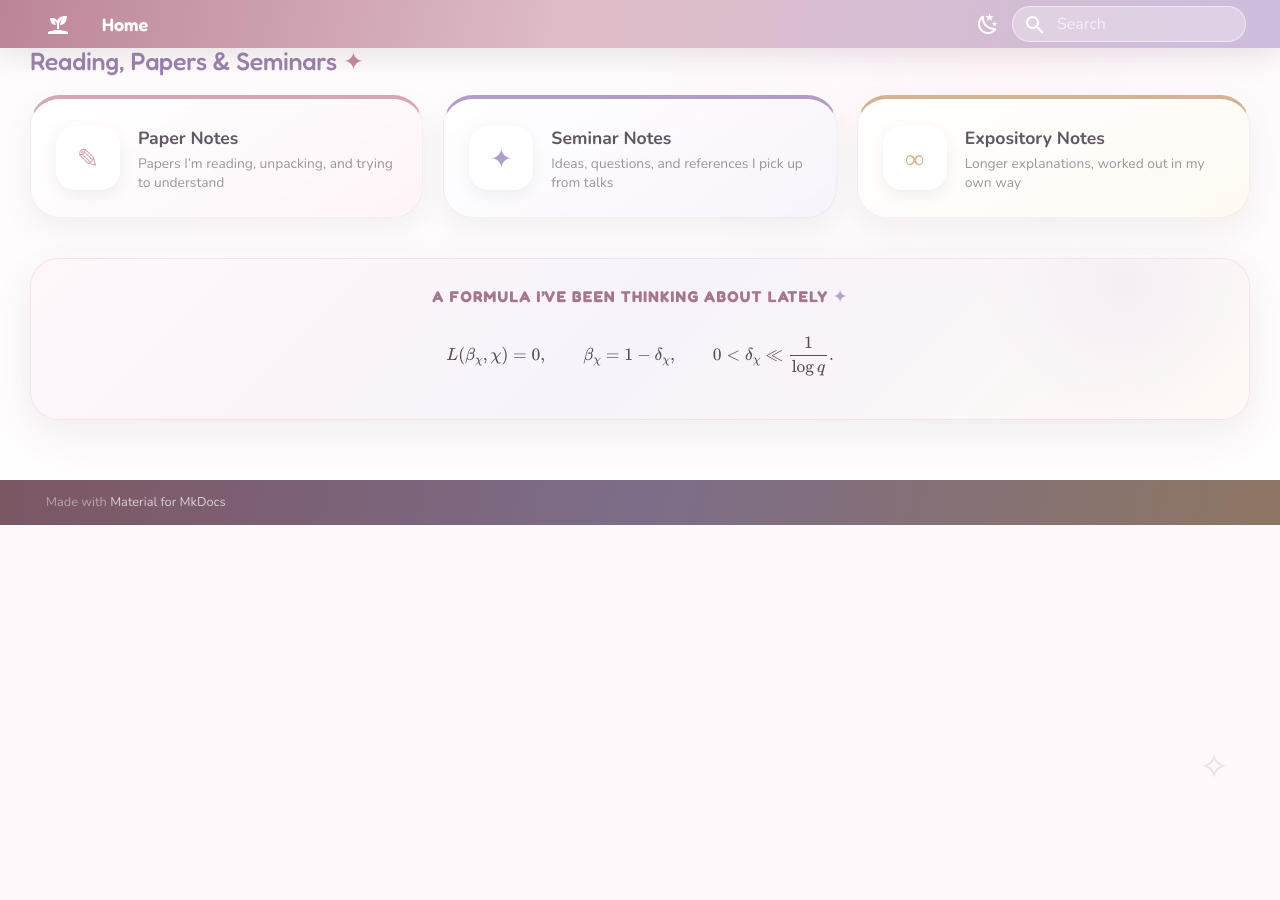
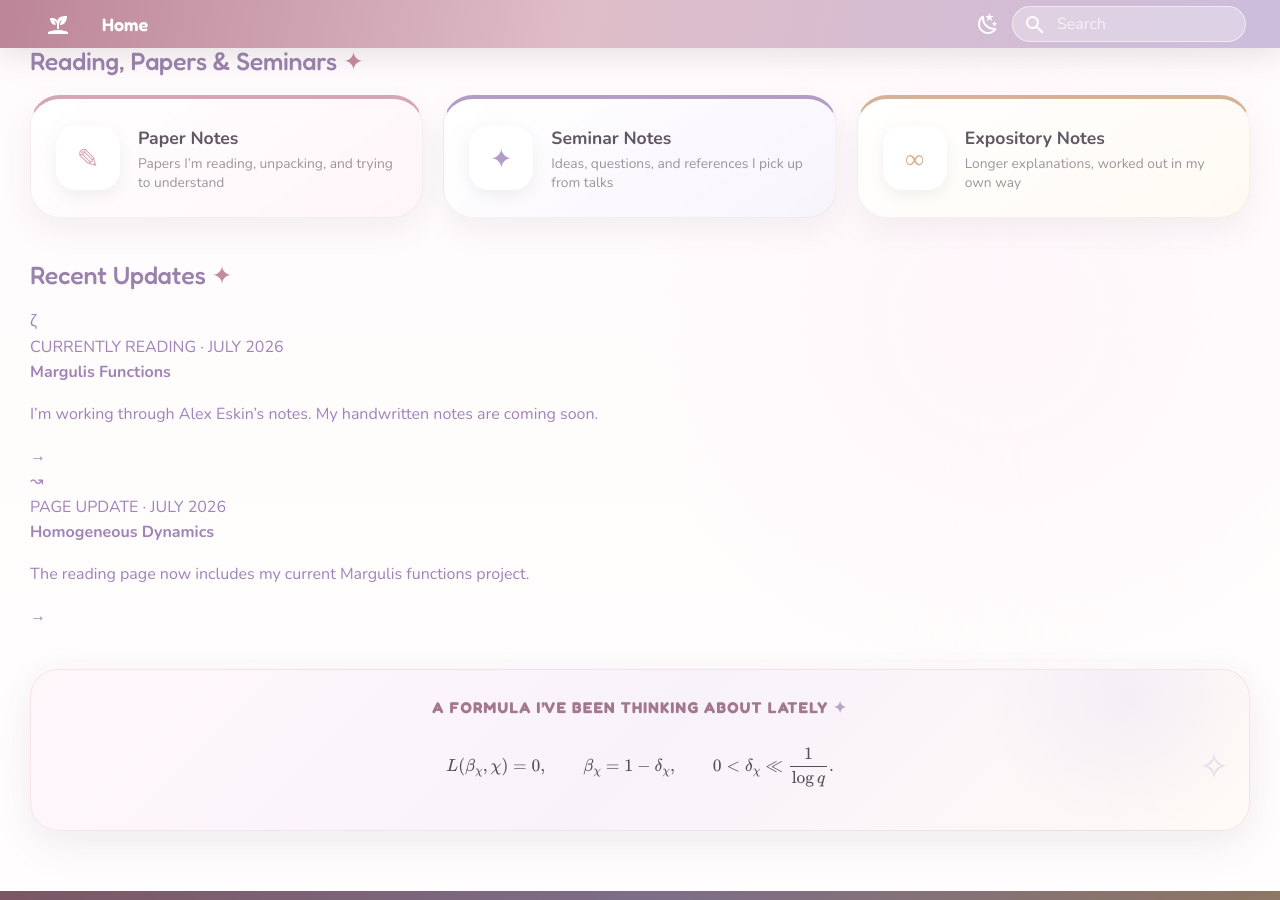
Before and after one commit to yanyanwang-math/yanyanwang-math.github.io, an MkDocs documentation site: the page built from docs/index.md, in a window 1280 px wide and 900 px high, scrolled down 1238 px. Built offline with MkDocs 1.6.1 and Material for MkDocs 9.7.7, drawn with Linux system fonts in a browser that asks for light colours; before the commit the page ends 1763 px from its top, so only the background shows below that.

Commit message:
Add files via upload

```diff
--- a/docs/index.md
+++ b/docs/index.md
@@ -131,6 +131,32 @@ hide:
 
   </div>
 
+  <h2 class="fresh-section-title recent-title">
+    Recent Updates <span>✦</span>
+  </h2>
+
+  <div class="recent-updates">
+    <a class="recent-update featured-update" href="homogeneous-dynamics/">
+      <div class="update-icon">ζ</div>
+      <div class="update-copy">
+        <div class="update-meta">CURRENTLY READING · JULY 2026</div>
+        <strong>Margulis Functions</strong>
+        <p>I’m working through Alex Eskin’s notes. My handwritten notes are coming soon.</p>
+      </div>
+      <span class="update-arrow">→</span>
+    </a>
+
+    <a class="recent-update" href="homogeneous-dynamics/">
+      <div class="update-icon">↝</div>
+      <div class="update-copy">
+        <div class="update-meta">PAGE UPDATE · JULY 2026</div>
+        <strong>Homogeneous Dynamics</strong>
+        <p>The reading page now includes my current Margulis functions project.</p>
+      </div>
+      <span class="update-arrow">→</span>
+    </a>
+  </div>
+
   <div class="fresh-formula">
     <div class="formula-kicker">A formula I’ve been thinking about lately <span>✦</span></div>
     <div class="arithmatex">
```
